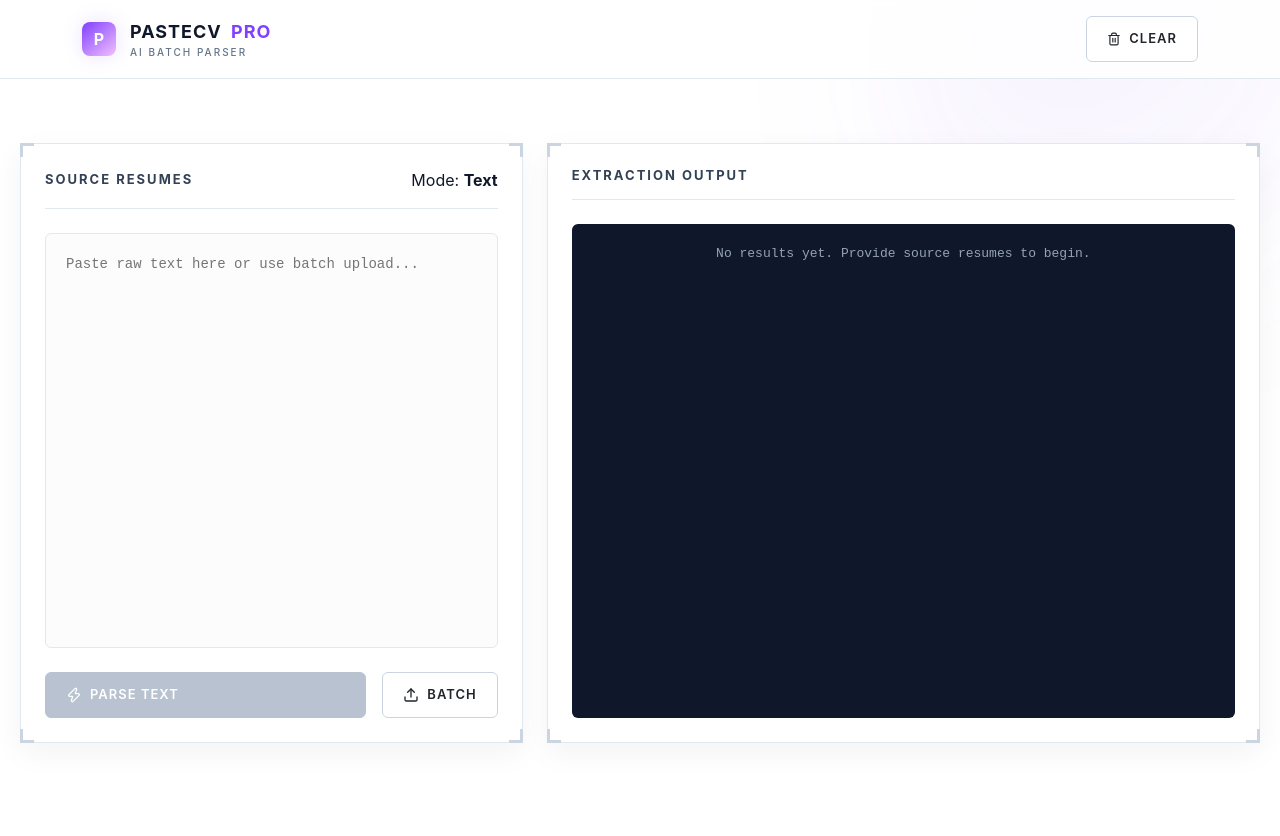
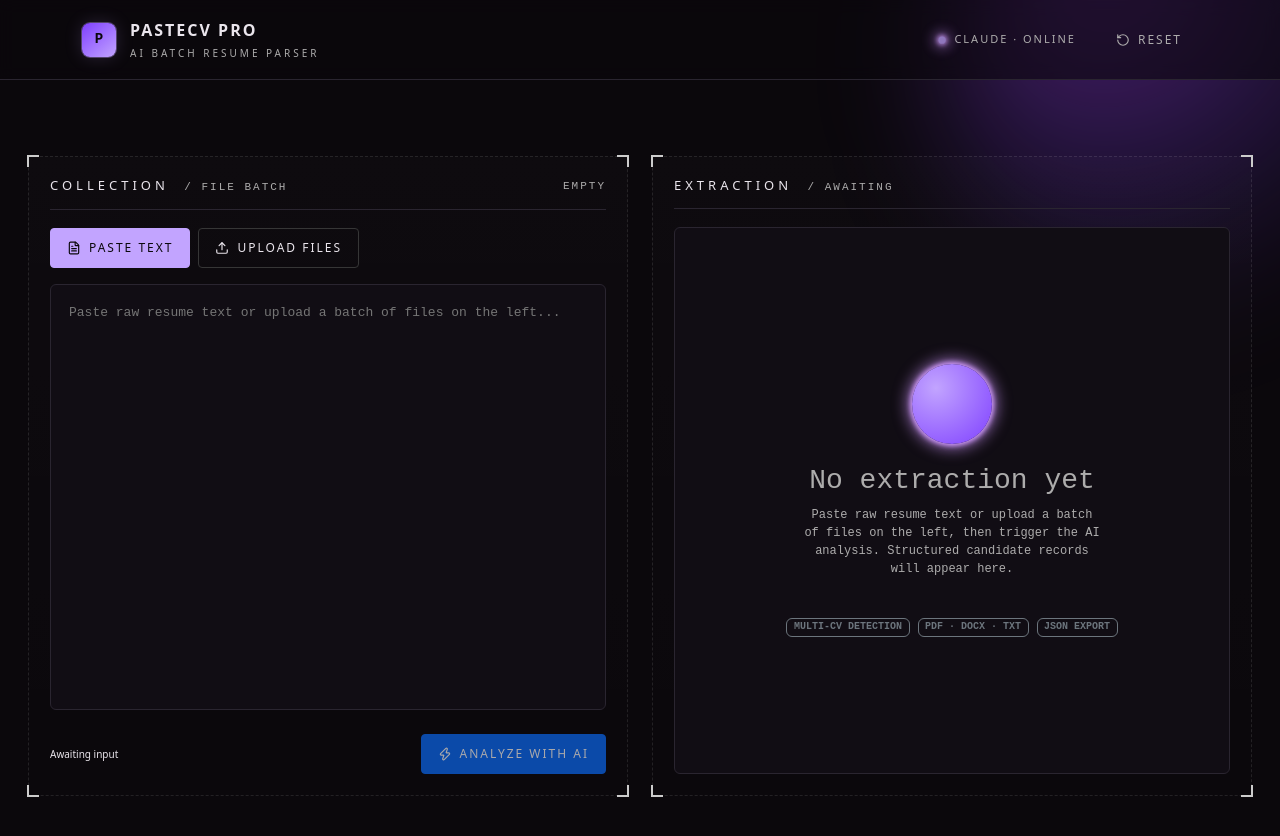
Before and after one commit to KhairatMouhcine/Pastecv, a React app in the folder frontend/: page / in a window 1280 px wide. Shown: the top 836 px of the page. Built offline with nearby package versions, Linux system fonts and the light colour scheme; the HTML template or start-up script is replaced by a standard one.

Commit message:
style: final dark HUD design match

```diff
--- a/frontend/src/App.jsx
+++ b/frontend/src/App.jsx
@@ -1,8 +1,8 @@
 import React, { useState } from 'react'
-import { FileText, Code, Copy, Zap, Loader2, Upload, Download, Trash2, Eye, X } from 'lucide-react'
+import { FileText, Code, Copy, Zap, Loader2, Upload, Download, Trash2, Eye, X, RotateCcw } from 'lucide-react'
 import jsPDF from 'jspdf'
 import 'bootstrap/dist/css/bootstrap.min.css'
-import { Container, Row, Col, Button } from 'react-bootstrap'
+import { Container, Row, Col } from 'react-bootstrap'
 
 function App() {
   const [text, setText] = useState('')
@@ -104,17 +104,23 @@ function App() {
   return (
     <div className="app-root pb-5">
       {/* ── Top Bar ───────────────────────────────────────── */}
-      <header className="topbar mb-4">
+      <header className="topbar mb-5">
         <Container fluid="lg" className="d-flex align-items-center justify-content-between">
           <div className="brand">
             <div className="brand-mark">P</div>
             <div className="brand-name">
-              <div className="n">PasteCV <span className="pro">PRO</span></div>
-              <div className="tag">AI Batch Parser</div>
+              <div className="n">PASTECV PRO</div>
+              <div className="tag">AI BATCH RESUME PARSER</div>
             </div>
           </div>
-          <div className="top-actions">
-            <button className="btn" onClick={clearAll}><Trash2 size={14} /> Clear</button>
+          <div className="d-flex align-items-center gap-4">
+            <div className="top-meta">
+              <div className="pulse-dot"></div>
+              CLAUDE · ONLINE
+            </div>
+            <button className="btn btn-ghost d-flex align-items-center gap-2" onClick={clearAll} style={{ border: 'none', color: 'var(--fg-3)' }}>
+              <RotateCcw size={14} /> RESET
+            </button>
           </div>
         </Container>
       </header>
@@ -123,104 +129,104 @@ function App() {
       <Container fluid="lg" className="workspace">
         <Row className="g-4">
 
-          {/* ── Input Pane ── */}
-          <Col lg={5}>
+          {/* ── Collection Pane ── */}
+          <Col lg={6}>
             <div className="pane">
               <div className="corner tl"></div><div className="corner tr"></div>
               <div className="corner bl"></div><div className="corner br"></div>
 
               <div className="pane-head">
-                <h2>Source Resumes</h2>
-                <div className="seg">Mode: <b>{selectedFiles.length > 0 ? 'Batch' : 'Text'}</b></div>
+                <h2>COLLECTION <span className="seg ms-2">/ FILE BATCH</span></h2>
+                <div className="seg">{selectedFiles.length > 0 ? 'STAGED' : 'EMPTY'}</div>
+              </div>
+
+              <div className="d-flex gap-2 mb-3">
+                <button className={`btn ${selectedFiles.length === 0 ? 'btn-primary' : ''}`} onClick={() => setSelectedFiles([])}>
+                  <FileText size={14} /> PASTE TEXT
+                </button>
+                <label className={`btn ${selectedFiles.length > 0 ? 'btn-primary' : ''}`} style={{ cursor: 'pointer' }}>
+                  <Upload size={14} /> UPLOAD FILES
+                  <input type="file" hidden multiple accept=".pdf,.docx,.txt" onChange={handleFileSelect} />
+                </label>
               </div>
 
               {selectedFiles.length > 0 ? (
-                <div className="file-list">
+                <div className="file-list p-3" style={{ background: 'var(--bg-2)', border: '1px solid var(--divider)', borderRadius: 'var(--r-md)', flex: 1 }}>
                   {selectedFiles.map((file, index) => (
-                    <div key={index} className="file-item">
-                      <span className="file-name">{file.name}</span>
-                      <div className="d-flex gap-2">
-                        <Eye size={16} className="text-primary" style={{ cursor: 'pointer' }} />
-                        <X size={16} style={{ color: 'var(--err)', cursor: 'pointer' }} onClick={() => removeFile(index)} />
-                      </div>
+                    <div key={index} className="d-flex align-items-center justify-content-between mb-2 p-2" style={{ borderBottom: '1px solid var(--divider)' }}>
+                      <span style={{ fontSize: '13px' }}>{file.name}</span>
+                      <X size={14} style={{ color: 'var(--err)', cursor: 'pointer' }} onClick={() => removeFile(index)} />
                     </div>
                   ))}
-                  <label className="btn w-100 mt-auto justify-content-center" style={{ borderStyle: 'dashed' }}>
-                    <Upload size={16} /> Add more files...
-                    <input type="file" hidden multiple accept=".pdf,.docx,.txt" onChange={handleFileSelect} />
-                  </label>
                 </div>
               ) : (
                 <textarea
-                  placeholder="Paste raw text here or use batch upload..."
+                  placeholder="Paste raw resume text or upload a batch of files on the left..."
                   value={text}
                   onChange={(e) => setText(e.target.value)}
-                  style={{ minHeight: '400px' }}
                 />
               )}
 
-              <div className="mt-4 d-flex gap-3">
-                {selectedFiles.length > 0 ? (
-                  <button className="btn btn-primary w-100" onClick={handleProcessFiles} disabled={loading}>
-                    {loading ? <span className="loader" style={{ width: '14px', height: '14px', borderTopColor: 'white' }}></span> : <><Zap size={16} /> Process Batch</>}
-                  </button>
-                ) : (
-                  <>
-                    <button className="btn btn-primary flex-grow-1" onClick={handleParse} disabled={loading || !text.trim()}>
-                      {loading ? <span className="loader" style={{ width: '14px', height: '14px', borderTopColor: 'white' }}></span> : <><Zap size={16} /> Parse Text</>}
-                    </button>
-                    <label className="btn flex-shrink-0 d-flex align-items-center" style={{ cursor: 'pointer' }}>
-                      <Upload size={16} /> Batch
-                      <input type="file" hidden multiple accept=".pdf,.docx,.txt" onChange={handleFileSelect} />
-                    </label>
-                  </>
-                )}
+              <div className="mt-4 d-flex align-items-center justify-content-between">
+                <div className="seg" style={{ fontSize: '10px' }}>Awaiting input</div>
+                <button
+                  className="btn btn-primary"
+                  onClick={selectedFiles.length > 0 ? handleProcessFiles : handleParse}
+                  disabled={loading || (selectedFiles.length === 0 && !text.trim())}
+                >
+                  {loading ? <span className="loader"></span> : <><Zap size={14} /> ANALYZE WITH AI</>}
+                </button>
               </div>
             </div>
           </Col>
 
-          {/* ── Results Pane ── */}
-          <Col lg={7}>
+          {/* ── Extraction Pane ── */}
+          <Col lg={6}>
             <div className="pane">
               <div className="corner tl"></div><div className="corner tr"></div>
               <div className="corner bl"></div><div className="corner br"></div>
 
               <div className="pane-head">
-                <h2>Extraction Output</h2>
+                <h2>EXTRACTION <span className="seg ms-2">/ {loading ? 'PROCESSING' : 'AWAITING'}</span></h2>
                 {results.length > 0 && (
                   <div className="d-flex gap-2">
-                    <button className="btn" onClick={copyToClipboard} title="Copy JSON">
-                      {copied ? 'Copied' : <Copy size={14} />}
+                    <button className="btn" onClick={copyToClipboard}>
+                      <Copy size={14} />
                     </button>
-                    <button className="btn" onClick={downloadPDF} title="Download PDF">
+                    <button className="btn" onClick={downloadPDF}>
                       <Download size={14} />
                     </button>
                   </div>
                 )}
               </div>
 
-              <div className="output-container" style={{ minHeight: '400px' }}>
+              <div className="output-container d-flex flex-column" style={{ minHeight: '500px' }}>
                 {results.length > 0 ? (
-                  <pre>{JSON.stringify(results, null, 2)}</pre>
+                  <pre style={{ margin: 0, color: 'var(--accent)' }}>{JSON.stringify(results, null, 2)}</pre>
                 ) : (
                   <div className="empty-state">
                     {loading ? (
                       <div className="d-flex flex-column align-items-center gap-3">
-                        <Loader2 size={40} style={{ animation: 'spin 1s linear infinite' }} />
-                        <p>AI is analyzing data...</p>
+                        <Loader2 size={40} className="animate-spin" />
+                        <p className="seg">AI IS ANALYZING DATA...</p>
                       </div>
                     ) : (
-                      <p>No results yet. Provide source resumes to begin.</p>
+                      <>
+                        <div style={{ width: '80px', height: '80px', borderRadius: '50%', background: 'radial-gradient(circle at 30% 30%, var(--accent), var(--violet-900))', boxShadow: 'var(--glow-dot)', marginBottom: '20px' }}></div>
+                        <h3>No extraction yet</h3>
+                        <p className="seg" style={{ maxWidth: '300px', fontSize: '12px' }}>
+                          Paste raw resume text or upload a batch of files on the left, then trigger the AI analysis. Structured candidate records will appear here.
+                        </p>
+                        <div className="d-flex gap-2 mt-4">
+                          <span className="badge border border-secondary text-secondary" style={{ fontSize: '10px', background: 'transparent' }}>MULTI-CV DETECTION</span>
+                          <span className="badge border border-secondary text-secondary" style={{ fontSize: '10px', background: 'transparent' }}>PDF · DOCX · TXT</span>
+                          <span className="badge border border-secondary text-secondary" style={{ fontSize: '10px', background: 'transparent' }}>JSON EXPORT</span>
+                        </div>
+                      </>
                     )}
                   </div>
                 )}
               </div>
-
-              {results.length > 0 && (
-                <div className="mt-3 text-end" style={{ fontSize: '12px', color: 'var(--fg-3)' }}>
-                  Detected: <b>{results.length}</b> candidates
-                </div>
-              )}
             </div>
           </Col>
 
--- a/frontend/src/index.css
+++ b/frontend/src/index.css
@@ -1,37 +1,38 @@
-/* ── Tokens Adapted for WHITE Theme ── */
+/* ── HUD Design Tokens (DARK THEME) ── */
 :root {
-  --accent: #7f40ff;
-  --accent-strong: #622ad4;
+  --accent: #c2a4ff;
+  --accent-strong: #c481ff;
   --violet-900: #7f40ff;
   --violet-800: #aa42ff;
   --violet-50: #f2c0ff;
 
-  --bg: #ffffff;
-  --bg-2: #fcfcfd;
-  --bg-3: #f8fafc;
-  --bg-4: #f1f5f9;
-  --fg: #0f172a;
-  --fg-2: #334155;
-  --fg-3: #64748b;
-  --fg-4: #94a3b8;
-  --divider: #e2e8f0;
-  --divider-2: #cbd5e1;
-  --chip-fill: rgba(0,0,0,0.03);
-  --chip-border: rgba(0,0,0,0.1);
+  --bg: #0b080c;
+  --bg-2: #110d14;
+  --bg-3: #15111a;
+  --bg-4: #1c1724;
+  --fg: #eae5ec;
+  --fg-2: #ccc;
+  --fg-3: #adacac;
+  --fg-4: #5e5e5e;
+  --divider: #2a2530;
+  --divider-2: #363636;
+  --chip-fill: rgba(255,255,255,0.06);
+  --chip-border: rgba(255,255,255,0.18);
 
-  --ok: #10b981;
-  --warn: #f59e0b;
-  --err: #ef4444;
+  --ok: #7be3a4;
+  --warn: #ffd58a;
+  --err: #ff7a8a;
 
-  --font-sans: "Outfit", "Inter", ui-sans-serif, system-ui, sans-serif;
-  --font-mono: "Fira Code", "JetBrains Mono", ui-monospace, monospace;
+  --font-sans: "Geist", "Outfit", ui-sans-serif, system-ui, sans-serif;
+  --font-mono: "Geist Mono", "Fira Code", ui-monospace, monospace;
 
-  --r-sm: 6px;
-  --r-md: 10px;
+  --r-sm: 4px;
+  --r-md: 6px;
   --r-pill: 100px;
 
-  --shadow-card: 0 10px 30px rgba(0,0,0,0.05);
-  --glow-soft: 0 0 20px rgba(127,64,255,0.15);
+  --shadow-card: 0 10px 30px rgba(0,0,0,0.35);
+  --glow-dot: 0 0 5px 2px #d29bff, 0 0 14px 6px rgba(208,151,255,0.55);
+  --glow-soft: 0 0 0 1px rgba(194,164,255,0.35), 0 0 18px rgba(194,164,255,0.18);
 
   --dur-fast: 160ms;
   --dur-base: 240ms;
@@ -43,21 +44,21 @@ body {
   background: var(--bg);
   color: var(--fg);
   font-family: var(--font-sans);
-  margin: 0;
-  padding: 0;
+  margin: 0; padding: 0;
   min-height: 100vh;
   -webkit-font-smoothing: antialiased;
+  overflow-x: hidden;
 }
 
-/* Atmospheric backlight — Light theme variation */
+/* Atmospheric backlight — single subtle orb top-right */
 body::before {
   content: "";
   position: fixed;
   top: -200px; right: -200px;
-  width: 600px; height: 600px;
+  width: 540px; height: 540px;
   border-radius: 50%;
-  background: radial-gradient(circle at 30% 30%, rgba(127,64,255,0.08), transparent 70%);
-  filter: blur(80px);
+  background: radial-gradient(circle at 30% 30%, rgba(170,66,255,0.45), rgba(127,64,255,0.18) 40%, transparent 70%);
+  filter: blur(60px);
   pointer-events: none;
   z-index: 0;
 }
@@ -69,160 +70,172 @@ body::before {
   display: flex;
   align-items: center;
   justify-content: space-between;
-  padding: 16px 28px;
+  padding: 18px 28px;
   border-bottom: 1px solid var(--divider);
-  background: rgba(255, 255, 255, 0.8);
-  backdrop-filter: blur(12px);
+  background: rgba(11, 8, 12, 0.6);
+  backdrop-filter: blur(8px);
 }
 .brand { display: flex; align-items: center; gap: 14px; }
 .brand-mark {
   width: 34px; height: 34px;
   border-radius: 8px;
-  background: linear-gradient(140deg, var(--violet-900), var(--violet-50));
+  background: linear-gradient(140deg, var(--violet-900), var(--accent));
+  box-shadow: var(--glow-soft);
   display: grid; place-items: center;
-  color: white;
-  font-weight: 700;
-  font-size: 16px;
-  box-shadow: var(--glow-soft);
+  font-family: var(--font-mono);
+  font-weight: 600;
+  color: var(--bg);
+  font-size: 14px;
 }
 .brand-name .n {
-  font-weight: 700;
-  font-size: 18px;
-  letter-spacing: 1px;
+  font-weight: 600;
+  font-size: 16px;
+  letter-spacing: 2px;
   text-transform: uppercase;
-  color: var(--fg);
 }
 .brand-name .pro { color: var(--accent); margin-left: 4px; }
 .brand-name .tag {
   font-size: 10px;
   color: var(--fg-3);
+  letter-spacing: 3px;
+  text-transform: uppercase;
+  margin-top: 4px;
+  font-weight: 400;
+}
+
+.top-meta {
+  color: var(--fg-3);
+  font-size: 11px;
   letter-spacing: 2px;
   text-transform: uppercase;
-  font-weight: 500;
+  display: flex; align-items: center; gap: 8px;
+}
+.pulse-dot {
+  width: 8px; height: 8px; border-radius: 50%;
+  background: var(--accent);
+  box-shadow: var(--glow-dot);
+  animation: pulse 2.4s ease-in-out infinite;
+}
+@keyframes pulse {
+  0%,100% { opacity: 1; transform: scale(1); }
+  50% { opacity: 0.55; transform: scale(0.85); }
 }
 
 /* ── Workspace ─────────────────────────────────────────────── */
 .workspace {
   position: relative;
   z-index: 2;
-  max-width: 1400px;
+  max-width: 1640px;
   margin: 0 auto;
-  padding: 40px 20px;
-}
-
-.grid {
-  display: grid;
-  grid-template-columns: 1fr 1.2fr;
-  gap: 32px;
+  padding: 28px;
 }
 
 /* ── Pane (HUD card) ─────── */
 .pane {
   position: relative;
-  background: white;
-  padding: 24px;
-  border-radius: 4px;
-  min-height: 600px;
+  background: linear-gradient(180deg, rgba(255,255,255,0.015), rgba(255,255,255,0.005));
+  padding: 22px;
   display: flex;
   flex-direction: column;
-  box-shadow: var(--shadow-card);
-  border: 1px solid var(--divider);
+  min-height: 640px;
+  border-radius: 2px;
 }
-
+.pane::before {
+  content: "";
+  position: absolute; inset: 0;
+  border: 1px dashed rgba(255,255,255,0.10);
+  border-radius: 2px;
+  pointer-events: none;
+}
 .corner {
   position: absolute;
-  width: 14px; height: 14px;
-  border: 0 solid var(--divider-2);
+  width: 12px; height: 12px;
+  border: 0 solid var(--fg-2);
   pointer-events: none;
 }
-.corner.tl { top: -1px; left: -1px; border-top-width: 3px; border-left-width: 3px; }
-.corner.tr { top: -1px; right: -1px; border-top-width: 3px; border-right-width: 3px; }
-.corner.bl { bottom: -1px; left: -1px; border-bottom-width: 3px; border-left-width: 3px; }
-.corner.br { bottom: -1px; right: -1px; border-bottom-width: 3px; border-right-width: 3px; }
+.corner.tl { top: -1px; left: -1px; border-top-width: 2px; border-left-width: 2px; }
+.corner.tr { top: -1px; right: -1px; border-top-width: 2px; border-right-width: 2px; }
+.corner.bl { bottom: -1px; left: -1px; border-bottom-width: 2px; border-left-width: 2px; }
+.corner.br { bottom: -1px; right: -1px; border-bottom-width: 2px; border-right-width: 2px; }
 
 .pane-head {
   display: flex; align-items: center; justify-content: space-between;
-  margin-bottom: 24px;
-  padding-bottom: 16px;
+  margin-bottom: 18px;
+  padding-bottom: 14px;
   border-bottom: 1px solid var(--divider);
 }
 .pane-head h2 {
   margin: 0;
   font-size: 13px;
-  font-weight: 700;
+  font-weight: 500;
+  letter-spacing: 4px;
+  text-transform: uppercase;
+  color: var(--fg);
+}
+.pane-head .seg {
+  font-size: 11px;
   letter-spacing: 2px;
   text-transform: uppercase;
-  color: var(--fg-2);
+  color: var(--fg-3);
+  font-family: var(--font-mono);
 }
+.pane-head .seg b { color: var(--accent); }
 
-/* ── Form Elements ────────────────────────────────────────── */
+/* ── Forms & Buttons ───────────────────────────────────────── */
 textarea {
   flex: 1;
   width: 100%;
   background: var(--bg-2);
   border: 1px solid var(--divider);
-  border-radius: var(--r-sm);
-  padding: 20px;
+  border-radius: var(--r-md);
   color: var(--fg);
-  font-family: var(--font-mono);
-  font-size: 14px;
-  resize: none;
-  outline: none;
-  transition: all 0.2s;
-}
-textarea:focus { border-color: var(--accent); background: white; }
-
-.btn {
-  display: inline-flex; align-items: center; gap: 8px;
-  padding: 12px 20px;
-  border-radius: var(--r-sm);
-  font-size: 13px;
-  font-weight: 600;
-  text-transform: uppercase;
-  letter-spacing: 1px;
-  cursor: pointer;
-  transition: all 0.2s;
-  border: 1px solid var(--divider-2);
-  background: white;
-}
-.btn-primary {
-  background: var(--accent);
-  color: white;
-  border-color: var(--accent);
-}
-.btn-primary:hover { background: var(--accent-strong); transform: translateY(-1px); }
-.btn-primary:disabled { background: var(--fg-4); border-color: var(--fg-4); cursor: not-allowed; }
-
-/* ── File List ─────────────────────────────────────────────── */
-.file-list {
-  flex: 1;
-  display: flex;
-  flex-direction: column;
-  gap: 10px;
-  overflow-y: auto;
-}
-.file-item {
-  display: flex; align-items: center; justify-content: space-between;
-  padding: 14px 18px;
-  background: var(--bg-2);
-  border: 1px solid var(--divider);
-  border-radius: var(--r-sm);
-}
-.file-name { font-size: 14px; font-weight: 500; color: var(--fg-2); }
-
-/* ── Output ────────────────────────────────────────────────── */
-.output-container {
-  flex: 1;
-  background: #0f172a; /* Keep results slightly dark for high contrast JSON */
-  border-radius: var(--r-sm);
-  padding: 20px;
-  overflow: auto;
-  color: #e2e8f0;
   font-family: var(--font-mono);
   font-size: 13px;
   line-height: 1.6;
+  padding: 18px;
+  resize: none;
+  outline: none;
+  transition: border-color var(--dur-fast) var(--ease);
 }
-.output-container pre { margin: 0; }
+textarea:focus { border-color: var(--accent); }
+
+.btn {
+  appearance: none;
+  border: 1px solid var(--divider-2);
+  background: transparent;
+  color: var(--fg);
+  font-family: var(--font-sans);
+  font-weight: 400;
+  font-size: 12px;
+  letter-spacing: 2px;
+  text-transform: uppercase;
+  padding: 10px 16px;
+  border-radius: var(--r-sm);
+  cursor: pointer;
+  display: inline-flex; align-items: center; gap: 8px;
+  transition: all var(--dur-fast) var(--ease);
+}
+.btn:hover { border-color: var(--accent); color: var(--accent); }
+.btn-primary {
+  background: var(--accent);
+  border-color: var(--accent);
+  color: var(--bg);
+  font-weight: 500;
+}
+.btn-primary:hover { background: #fff; border-color: #fff; color: var(--bg); }
+
+/* ── Results Container ─────────────────────────────────────── */
+.output-container {
+  flex: 1;
+  background: var(--bg-2);
+  border: 1px solid var(--divider);
+  border-radius: var(--r-md);
+  padding: 18px;
+  overflow: auto;
+  font-family: var(--font-mono);
+  font-size: 13px;
+  color: var(--accent);
+}
 
 .empty-state {
   flex: 1;
@@ -230,27 +243,24 @@ textarea:focus { border-color: var(--accent); background: white; }
   flex-direction: column;
   align-items: center;
   justify-content: center;
-  color: var(--fg-4);
   text-align: center;
+  color: var(--fg-3);
 }
 
+/* ── Animation ─────────────────────────────────────────────── */
 .loader {
-  width: 18px;
-  height: 18px;
-  border: 2px solid rgba(0, 0, 0, 0.1);
+  width: 16px; height: 16px;
+  border: 2px solid rgba(255,255,255,0.1);
   border-top-color: var(--accent);
   border-radius: 50%;
   animation: spin 0.8s linear infinite;
 }
+@keyframes spin { to { transform: rotate(360deg); } }
 
-@keyframes spin {
-  to { transform: rotate(360deg); }
+/* ── Responsive ────────────────────────────────────────────── */
+@media (max-width: 1024px) {
+  .workspace { padding: 14px; }
 }
-
-.animate-spin {
-  animation: spin 1s linear infinite;
+@media (max-width: 640px) {
+  .topbar { padding: 12px 18px; flex-direction: column; gap: 12px; align-items: flex-start; }
 }
-
-.text-primary { color: var(--accent); }
-.text-danger { color: var(--err); }
-"`n@media (max-width: 1024px) {`n  .grid {`n    grid-template-columns: 1fr;`n    gap: 24px;`n  }`n  .workspace {`n    padding: 20px 10px;`n  }`n  .pane {`n    min-height: auto;`n  }`n}`n`n@media (max-width: 640px) {`n  .topbar {`n    padding: 12px 16px;`n    flex-direction: column;`n    gap: 12px;`n    align-items: flex-start;`n  }`n  .brand-name .n {`n    font-size: 16px;`n  }`n  .workspace {`n    padding: 10px;`n  }`n  textarea, .output-container, .file-list {`n    height: 350px;`n  }`n  .pane {`n    padding: 16px;`n  }`n}"
```
